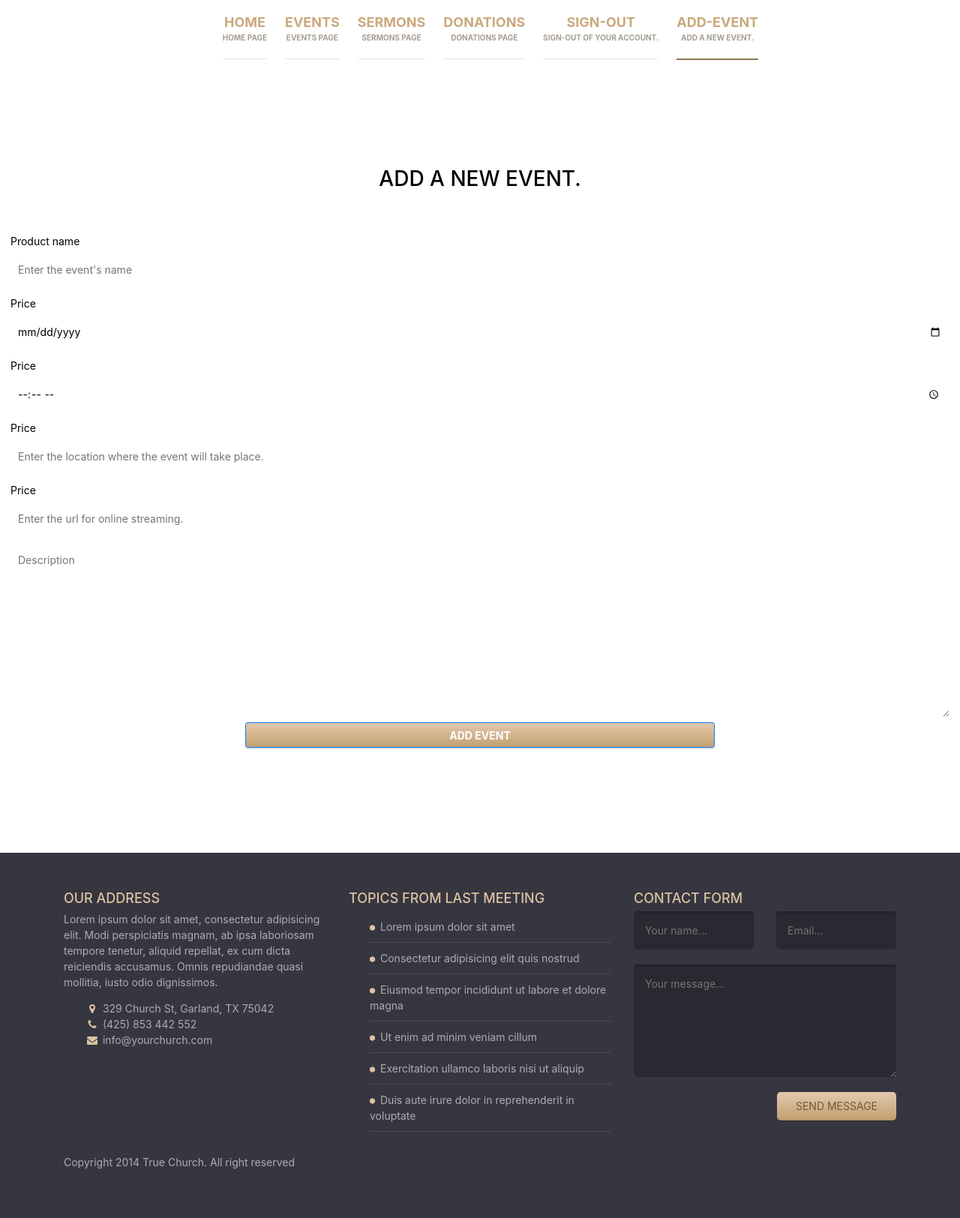
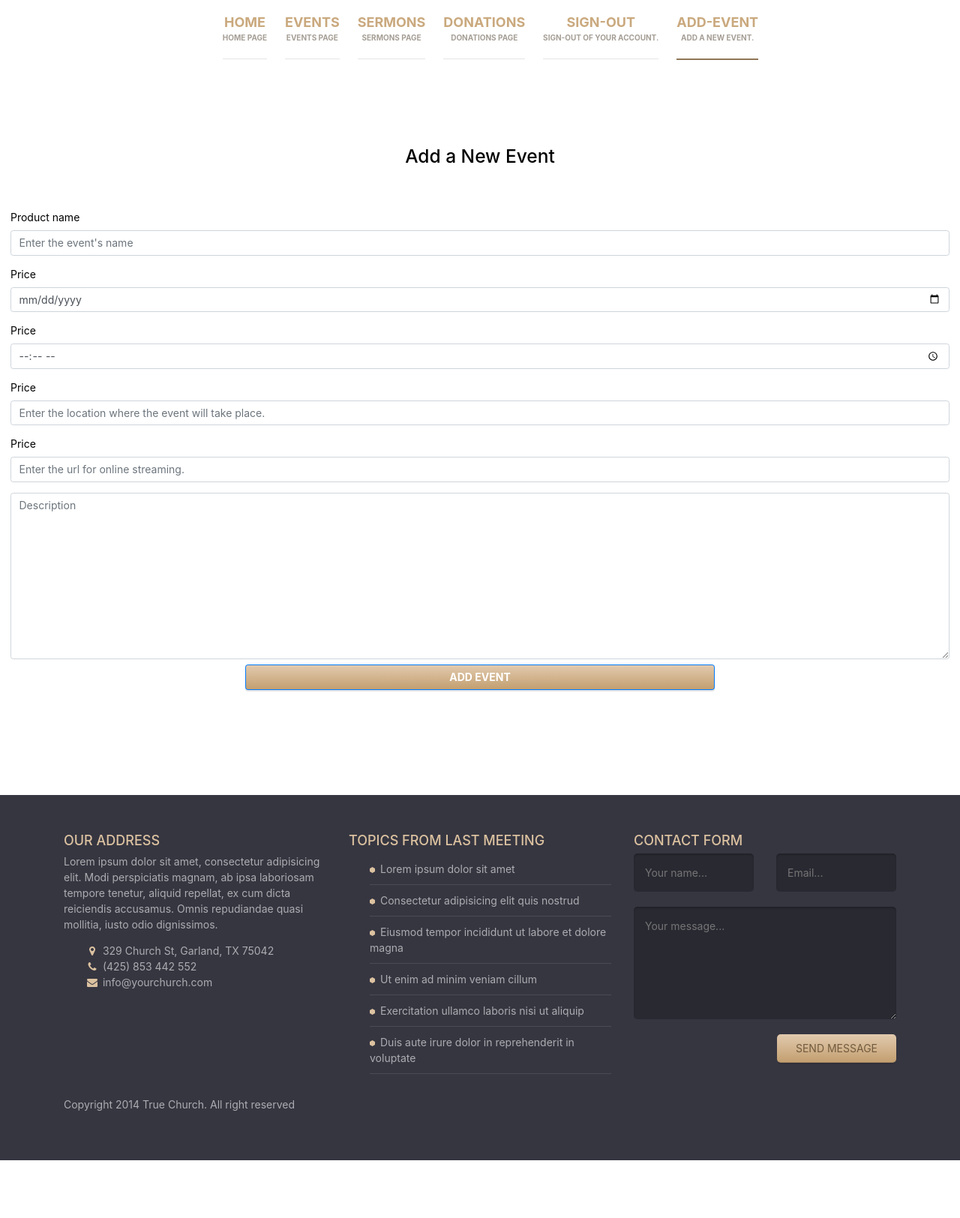
Before and after one commit to Goddy01/Shrine-Web-App, a Django app: page /events/add-event/ in a window 1280 px wide. Shown: the part 162-1786 px from the top of the page at 75% size. After the commit the page ends 1709 px from the top, so only its background shows below. Run offline with Django 4.2, Linux system fonts and the light colour scheme; the visitor is signed in with stand-in values (Sample User, id 1); parts of the project's set-up code (start-up, migrations or seed data) failed here and were passed over; some libraries are stand-ins or nearby versions.

Commit message:
refactored the event_form temp

```diff
--- a/events/templates/events/event_form.html
+++ b/events/templates/events/event_form.html
@@ -16,40 +16,39 @@
         </div>
     {% endif %}
 </div>
-<link rel="stylesheet" href="{% static 'css/jupyter-pattern.css' %}">
 <div class="w-100 mx-auto bg-white" style="padding: 2rem 1rem;margin-bottom: 5rem;color: black;">
-    <h2 style="text-align: center; margin-bottom: 4rem">Add a New Event.</h2>
+    <p class="h3" style="text-align: center; margin-bottom: 4rem">Add a New Event</p>
     <form method="post" action="{% url 'events:add_event' %}">
         {% csrf_token %}
 
-        <div style="display: flex; flex-direction: column; margin-bottom: 1rem;margin-top: 1rem">
+        <div class="form-group" style="display: flex; flex-direction: column; margin-bottom: 1rem;margin-top: 1rem">
             <!-- NAME -->
             <label for="event_name">Product name</label>
-            <input type="text" name="event_name" id="event_name" placeholder="Enter the event's name">
+            <input class="form-control" type="text" name="event_name" id="event_name" placeholder="Enter the event's name">
         </div>
 
-        <div style="display: flex; flex-direction: column; margin-bottom: 1rem;">
+        <div class="form-group" style="display: flex; flex-direction: column; margin-bottom: 1rem;">
             <!-- DATE -->
             <label for="event_date">Price</label>
-            <input type="date" name="event_date" id="event_date" placeholder="Enter the date the event will hold.">
+            <input class="form-control" type="date" name="event_date" id="event_date" placeholder="Enter the date the event will hold.">
         </div>
-        <div style="display: flex; flex-direction: column; margin-bottom: 1rem;">
+        <div class="form-group" style="display: flex; flex-direction: column; margin-bottom: 1rem;">
             <!-- TIME -->
             <label for="event_time">Price</label>
-            <input type="time" name="event_time" id="event_time" placeholder="Enter the time the event will hold and its time zone.">
+            <input class="form-control" type="time" name="event_time" id="event_time" placeholder="Enter the time the event will hold and its time zone.">
         </div>
-        <div style="display: flex; flex-direction: column; margin-bottom: 1rem;">
+        <div class="form-group" style="display: flex; flex-direction: column; margin-bottom: 1rem;">
             <!-- LOCATION -->
             <label for="event_location">Price</label>
-            <input type="text" name="event_location" id="event_location" placeholder="Enter the location where the event will take place.">
+            <input class="form-control" type="text" name="event_location" id="event_location" placeholder="Enter the location where the event will take place.">
         </div>
-        <div style="display: flex; flex-direction: column; margin-bottom: 1rem;">
+        <div class="form-group" style="display: flex; flex-direction: column; margin-bottom: 1rem;">
             <!-- URL -->
             <label for="event_url">Price</label>
-            <input type="url" name="event_url" id="event_url" placeholder="Enter the url for online streaming.">
+            <input class="form-control" type="url" name="event_url" id="event_url" placeholder="Enter the url for online streaming.">
         </div>
 
-        <textarea placeholder="Description" name="event_description" id="event_description" style="width: 100%;" rows="10" cols="5"></textarea>
+        <textarea class="form-control" placeholder="Description" name="event_description" id="event_description" style="width: 100%;" rows="10" cols="5"></textarea>
 
         <button class="btn btn-primary" style="display: flex; margin: auto; margin-top: .5rem;width: 50%;" type="submit">
             <span style="margin: 0 auto;font-weight: bold;">Add Event</span>
--- a/templates/base.html
+++ b/templates/base.html
@@ -74,7 +74,7 @@
 			</header> <!-- .site-header -->
         </div>
 
-        <main style="margin-top: 4rem;overflow-x: hidden;" class="main-content">
+        <main style="margin-top: 2rem;overflow-x: hidden;" class="main-content">
             {% block content %}
 
             {% endblock content %}
```
